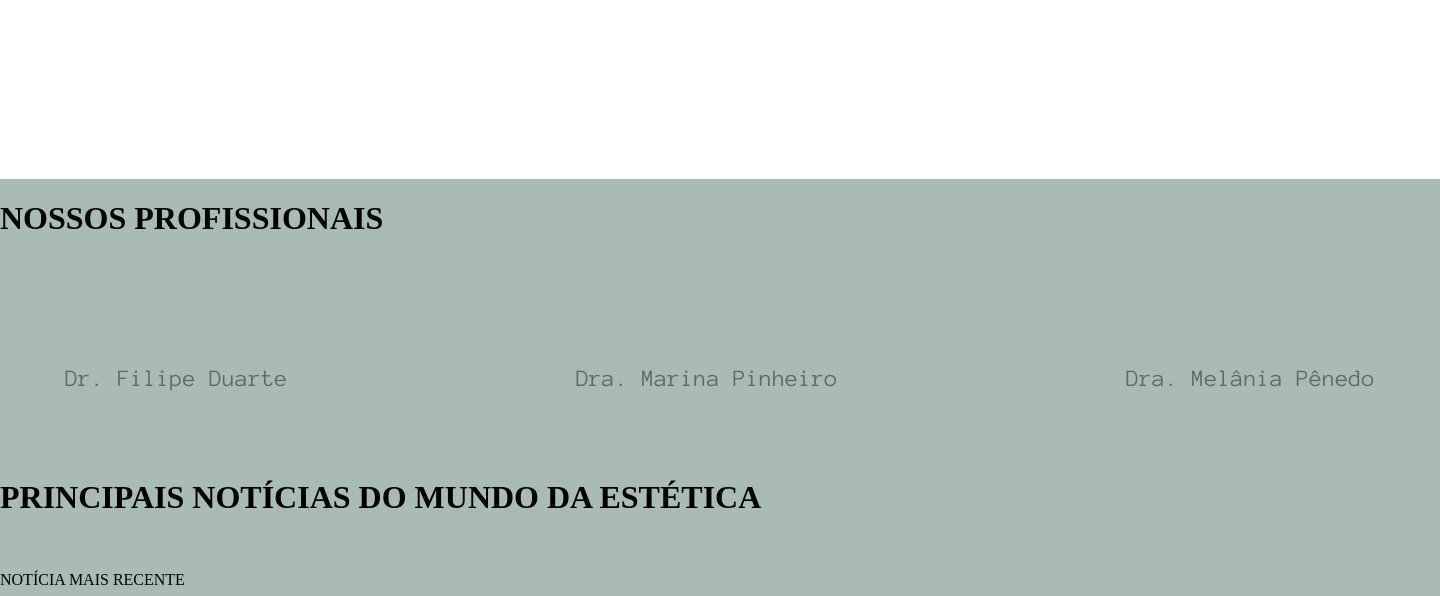
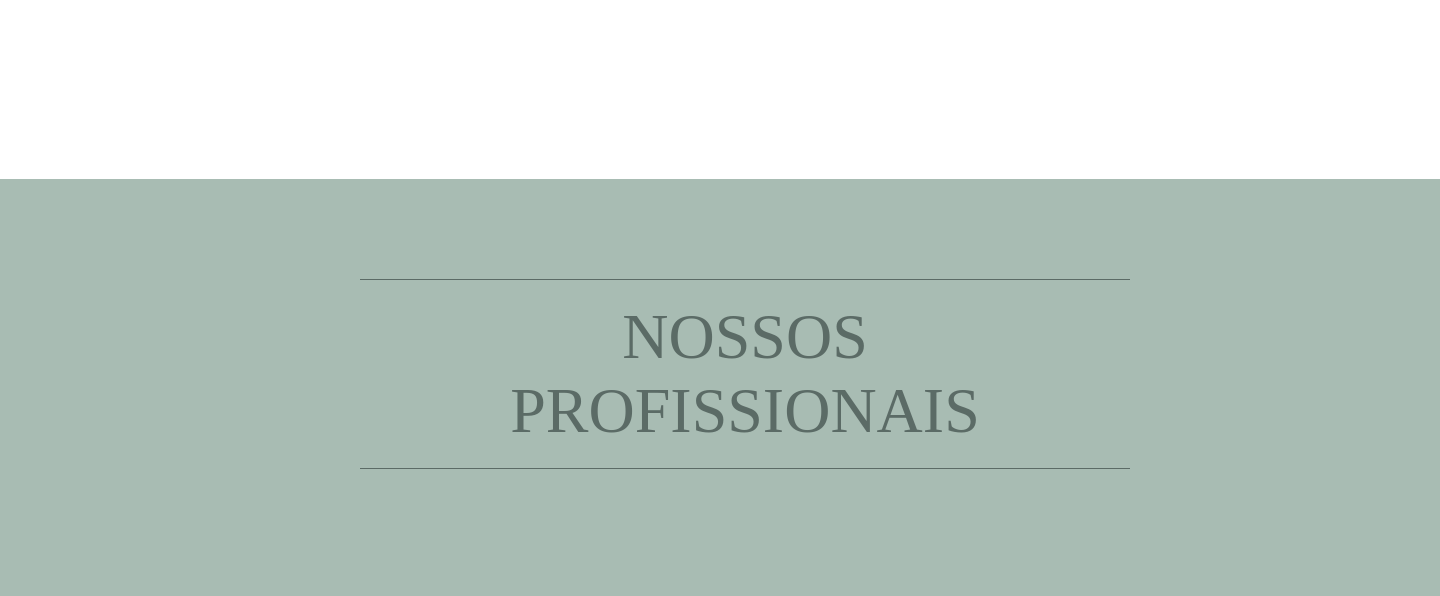
Before and after one commit to velloso-jv/Paginainicial, a PHP site: page /home.html in a window 1440 px wide. Shown: the part 629-1225 px from the top of the page. Run offline with PHP 8.4, Linux system fonts and the light colour scheme; some web fonts are replaced.

Commit message:
Atualizações styhome.css

```diff
--- a/styhome.css
+++ b/styhome.css
@@ -55,8 +55,8 @@ header{
 /*A partir daqui temos as informações da barra de pesquisa*/
 .search{
     display: flex;
+    border: 1px solid transparent;
     align-items: center;
-    border: 1px solid transparent;
     height: 51px;
     width:200px;
     border-radius: 10px;
@@ -67,17 +67,16 @@ header{
     margin-left: 5px;
     font-family: Inter;
     font-weight: 400;
-    font-size: 24px;
+    font-size: 16px;
 
 }
 .search img{
-    padding: 70px;
+    padding: 10px;
     width:auto;
     height:47px;
-
 }
 #banner{
-    background-color: white;
+    background-color: #FFFFFF;
     padding: 300px;
     margin-top: 50px;
 }
@@ -91,17 +90,18 @@ header{
     font-family:Brandis;
     src: url('./fontes/Brandis.otf');
 }
-.titulo-tipo-um{
+.titulo-nossos-profissionais{
     text-align: center;
     font-size: 64px;
-    /*border: #5b6b66 solid 1px;
-    border-right: none;
-    border-left: none;
-    width: 800px;*/
+    border-top: 1px solid #5b6b66;
+    border-bottom: 1px solid #5b6b66;
+    width: 730px;
+    padding: 20px;
     font-family: Brandis;
     font-weight: 400;
     color: #5b6b66;
     margin-top: 100px;
+    margin-left: 360px;
 }
 .nossos-profissionais{
     display: flex;
@@ -113,21 +113,82 @@ header{
     justify-content: space-between;
     align-items: center;
     margin: 65px;
-    font-family: Anonymous Pro;
+    font-family: Inter;
     font-weight: 400;
     font-size: 24px;
     color: #5b6b66;
 }
+.titulo-principal-noticias{
+    text-align: center;
+    font-size: 64px;
+    border-top: 1px solid #5b6b66;
+    width: 1350px;
+    padding: 20px;
+    font-family: Brandis;
+    font-weight: 400;
+    color: #5b6b66;
+    margin-top: 100px;
+    margin-left: 50px;
+}
+.noticias{
+    background-color:#fafffe74;
+    height: 420px;
+    width: 100%;
+    font-family: Inter;
+    color:#5b6b66;
+    font-size: 36px;
+}
+.noticias img{
+    width: 362px;
+    height: 345px;
+    opacity: 100%;
+    background-color: #FFFFFF;
+    margin: 30px;
+}
+.titulo-noticia{
+    font-weight: 600;
+    margin-left: 430px;
+    margin-top: -350px;
+    border-bottom: 1px solid #5b6b66;
+    width: 418px;
+}
+.texto-noticia{
+    font-weight: 400;
+    font-style: italic;
+    margin-left: 430px;
+}
 .rodape{
     display: flex;
-    justify-content: space-between;
     align-items: center;
     background-color: #5b6b66;
     margin: 0;
+    margin-bottom: none;
+    font-family: Inter;
+    color:#FFFFFF;
+    font-size: 24px;
+    font-weight: 400;
+    max-height: 376px;
+}
+.logo-rodape{
+    width: 400px;
+    height: auto;
+    margin-left: 50px;
 }
 .icones-rodape{
     display: flex;
-    justify-content: space-between;
-    height:200px;
-    width: auto;
+    flex-direction: column;
+    width:80px;
+    height:auto;
+    margin-left: 90px;
 }
+.texto-icones-rodape{
+    display: flex;
+    flex-direction: column;
+    margin-left: 110px;
+}
+.texto-adicional{
+    display: flex;
+    flex-direction: column;
+    margin-left: 240px;
+    margin-top: -70px;
+}
```
